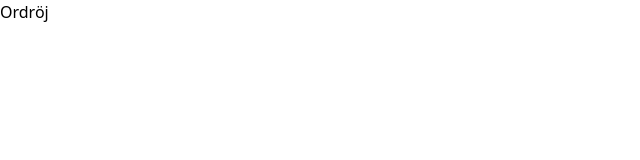
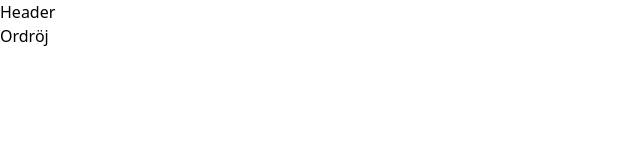
Before and after one commit to myrjola/ordroj, a SvelteKit app: page / in a window 1280 px wide. Shown: the top 160 px of the page, without its empty margins (0-640 px from the left). Built offline with nearby package versions, Linux system fonts and the light colour scheme.

Commit message:
Add Header

```diff
--- a/src/routes/+layout.svelte
+++ b/src/routes/+layout.svelte
@@ -4,6 +4,7 @@
 </script>
 
 <div class="min-h-full flex flex-col">
+	<nav>Header</nav>
 	<main class="flex-1">
 		<slot />
 	</main>
```
